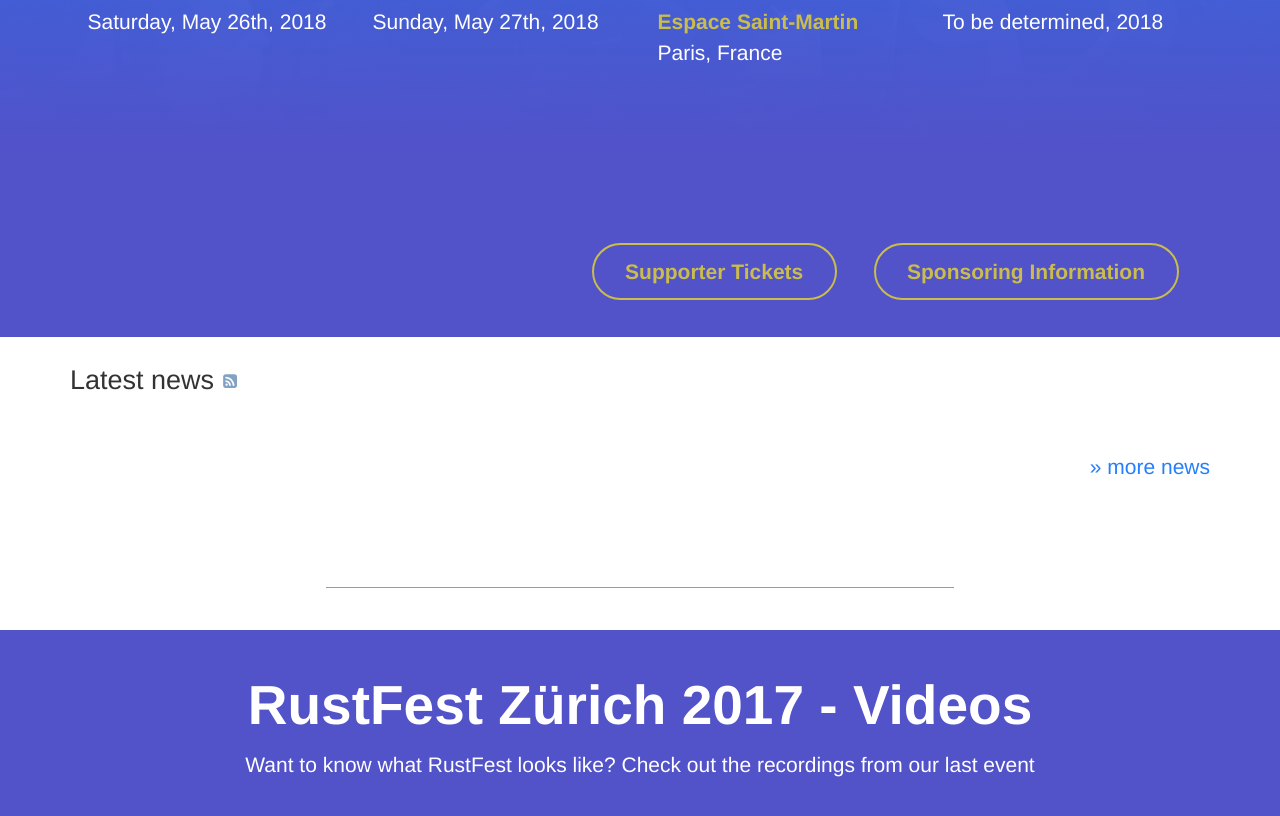
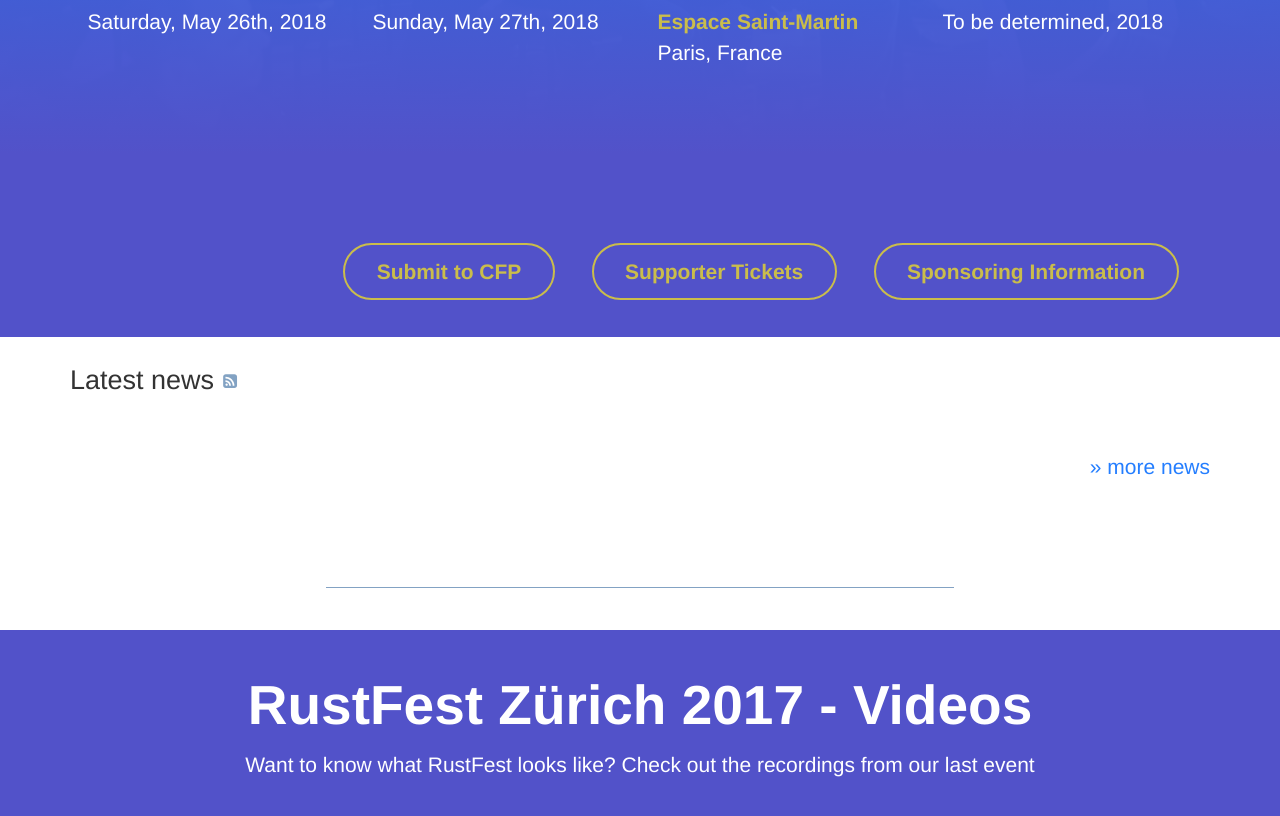
Before and after one commit to RustFestEU/paris.rustfest.eu, a Jekyll site: the page built from index.html, in a window 1280 px wide and 900 px high, scrolled down 326 px, cut to the strip 0-843 px from the top of the window. Shown: the top 816 px of the strip. Built offline with Jekyll 4.4.1, drawn with Linux system fonts in a browser that asks for light colours; nearby versions of some CDN libraries.

Commit message:
Add CFP submission button

```diff
--- a/index.html
+++ b/index.html
@@ -58,6 +58,9 @@
     </ul>
     -->
     <div style="text-align: right">
+      <a class="button primary" href="https://cfp.rustfest.eu/events/rustfest-paris">
+        Submit to CFP
+      </a>
       <a class="button primary" href="https://ti.to/asquera-event-ug/rustfest-paris-2018/">
         Supporter Tickets
       </a>
```
